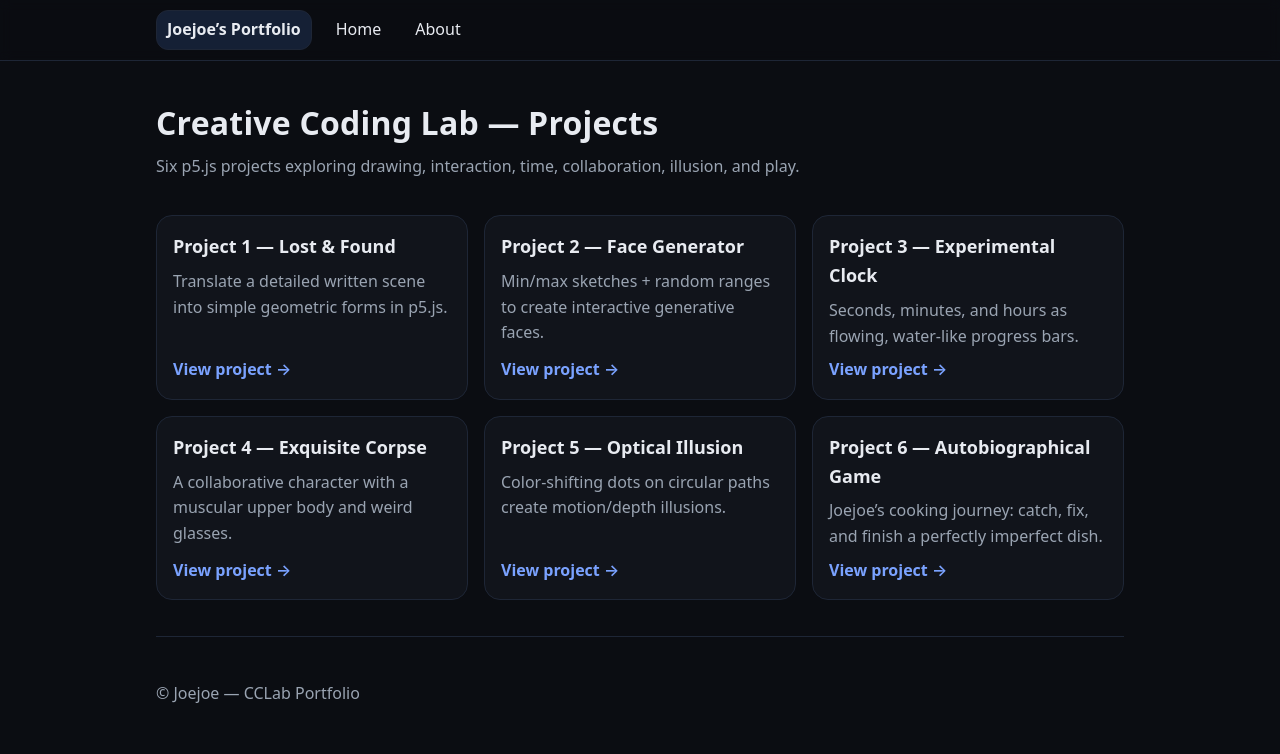
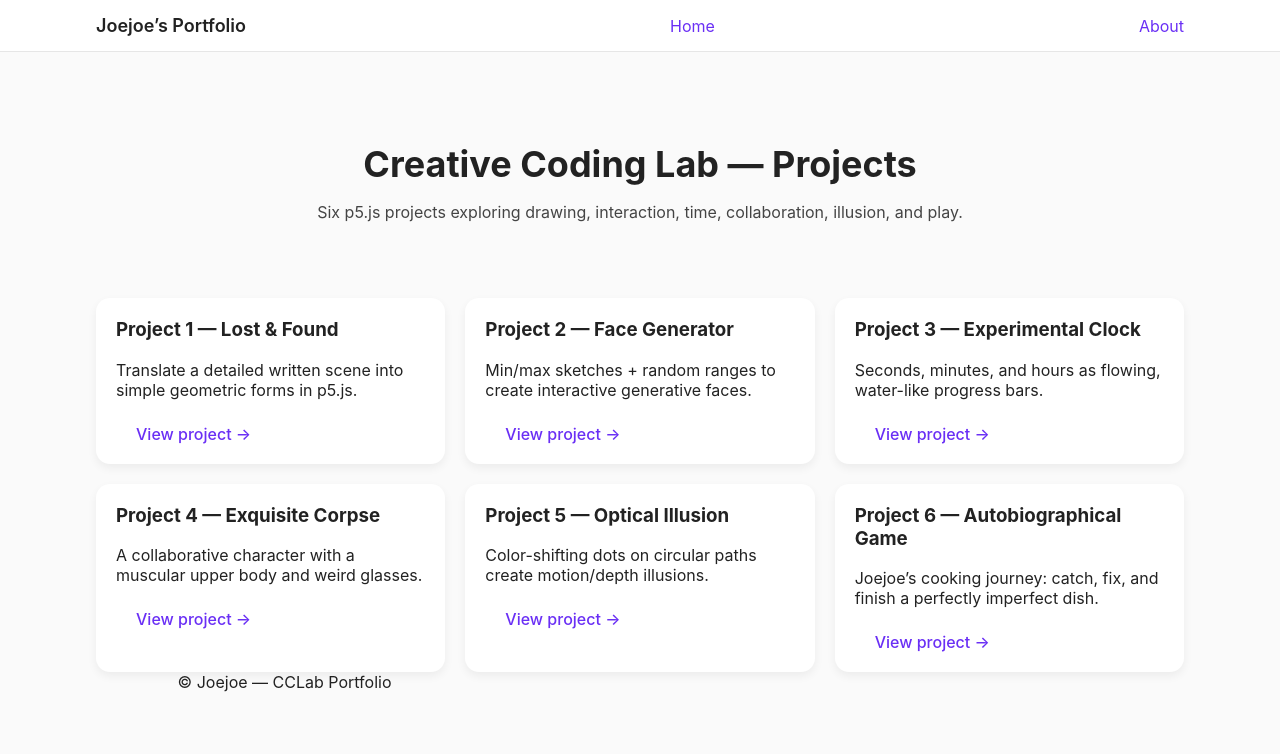
Before and after one commit to huany806-byte/cclab-portfolio, a plain HTML site: page index.html in a window 1280 px wide. Drawn offline with Linux system fonts and the light colour scheme.

Commit message:
Update style.css

```diff
--- a/css/style.css
+++ b/css/style.css
@@ -1,45 +1,117 @@
-/* ===== Base ===== */
-:root{
-  --bg:#0b0d12;        /* 背景 */
-  --fg:#e8ebf1;        /* 正文字色 */
-  --muted:#9aa4b2;     /* 次要文字色 */
-  --card:#11141b;      /* 卡片背景 */
-  --border:#1e2636;    /* 边框色 */
-  --accent:#7aa2ff;    /* 强调色 */
-  --max:1000px;        /* 页面最大宽度 */
+/* ----------- Global Style ----------- */
+body {
+    margin: 0;
+    padding: 0;
+    font-family: -apple-system, BlinkMacSystemFont, "Helvetica Neue", Helvetica, Arial, sans-serif;
+    background: #fafafa;
+    color: #222;
 }
-*{box-sizing:border-box}
-html,body{margin:0; background:var(--bg); color:var(--fg);
-  font:16px/1.6 ui-sans-serif,system-ui,-apple-system,Segoe UI,Roboto,Arial,"Noto Sans",sans-serif}
-a{color:var(--accent); text-decoration:none}
-a:hover{text-decoration:underline}
 
-/* ===== Layout ===== */
-.container{max-width:var(--max); margin:0 auto; padding:24px 16px}
-.hero{padding:36px 16px 12px}
-.title{font-size:32px; font-weight:800; letter-spacing:.2px; margin:0 0 6px}
-.subtitle{color:var(--muted); margin:0}
+/* ----------- Navigation ----------- */
+.site-nav {
+    background: #ffffffee;
+    border-bottom: 1px solid #e6e6e6;
+    padding: 15px 0;
+    position: sticky;
+    top: 0;
+    backdrop-filter: blur(10px);
+}
 
-/* ===== Nav ===== */
-.site-nav{position:sticky; top:0; z-index:10; backdrop-filter: blur(6px);
-  border-bottom:1px solid var(--border); background:rgba(11,13,18,.6)}
-.nav-inner{max-width:var(--max); margin:0 auto; padding:10px 16px; display:flex; gap:14px; align-items:center}
-.badge{font-weight:700; color:var(--fg); background:#152035; border:1px solid var(--border);
-  border-radius:12px; padding:6px 10px}
-.site-nav a{color:var(--fg); padding:6px 10px; border-radius:10px}
-.site-nav a:hover{background:#121826}
+.nav-inner {
+    width: 85%;
+    margin: auto;
+    display: flex;
+    justify-content: space-between;
+    align-items: center;
+}
 
-/* ===== Grid cards ===== */
-.grid{display:grid; gap:16px; grid-template-columns:repeat(auto-fill,minmax(260px,1fr))}
-.card{background:var(--card); border:1px solid var(--border); border-radius:16px; padding:16px; height:100%;
-  display:flex; flex-direction:column; gap:8px; transition:transform .12s ease}
-.card:hover{transform:translateY(-2px)}
-.card h3{margin:0; font-size:18px}
-.card p{margin:0; color:var(--muted)}
-.card .link{margin-top:auto; font-weight:600}
+.badge {
+    font-weight: 600;
+    font-size: 18px;
+}
 
-/* ===== Article pages ===== */
-.prose{max-width:760px}
-.embed{margin:16px 0; border:1px solid var(--border); border-radius:12px; overflow:hidden}
-.muted{color:var(--muted)}
-footer{color:var(--muted); border-top:1px solid var(--border); margin-top:36px; padding:20px 0}
+a {
+    text-decoration: none;
+    color: #6a2ff5;
+    margin-left: 20px;
+}
+
+a:hover {
+    opacity: 0.7;
+}
+
+/* ----------- Hero Section ----------- */
+.hero {
+    text-align: center;
+    padding: 60px 20px 30px;
+}
+
+.title {
+    font-size: 36px;
+    margin-bottom: 10px;
+}
+
+.subtitle {
+    font-size: 16px;
+    color: #444;
+}
+
+/* ----------- Grid Layout ----------- */
+.container {
+    width: 85%;
+    margin: auto;
+}
+
+.grid {
+    display: grid;
+    grid-template-columns: repeat(auto-fill, minmax(260px, 1fr));
+    gap: 20px;
+    margin-top: 30px;
+}
+
+/* ----------- Card Style ----------- */
+.card {
+    background: #fff;
+    padding: 20px;
+    border-radius: 14px;
+    box-shadow: 0 4px 10px rgba(0,0,0,0.06);
+    transition: transform 0.2s ease, box-shadow 0.2s ease;
+}
+
+.card:hover {
+    transform: translateY(-6px);
+    box-shadow: 0 6px 18px rgba(0,0,0,0.10);
+}
+
+.card h3 {
+    margin-top: 0;
+}
+
+.card a {
+    display: inline-block;
+    margin-top: 8px;
+    color: #6a2ff5;
+    font-weight: 500;
+}
+
+/* ----------- Project Pages ----------- */
+.project-container {
+    width: 80%;
+    margin: auto;
+    max-width: 850px;
+    padding: 40px 0;
+}
+
+iframe {
+    width: 100%;
+    height: 500px;
+    border: none;
+    border-radius: 12px;
+    margin: 20px 0;
+}
+
+.back-link {
+    display: inline-block;
+    margin-bottom: 20px;
+    color: #6a2ff5;
+}
```
